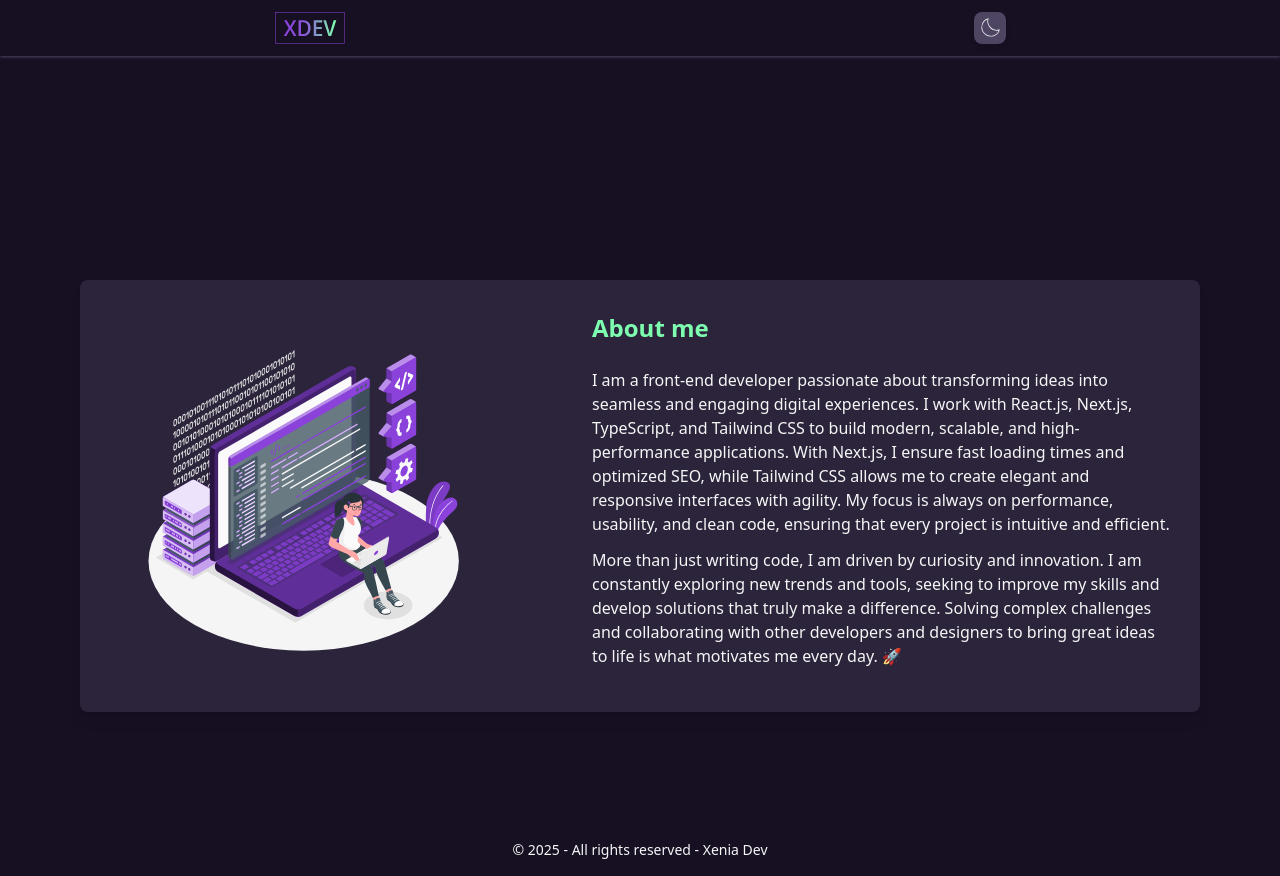
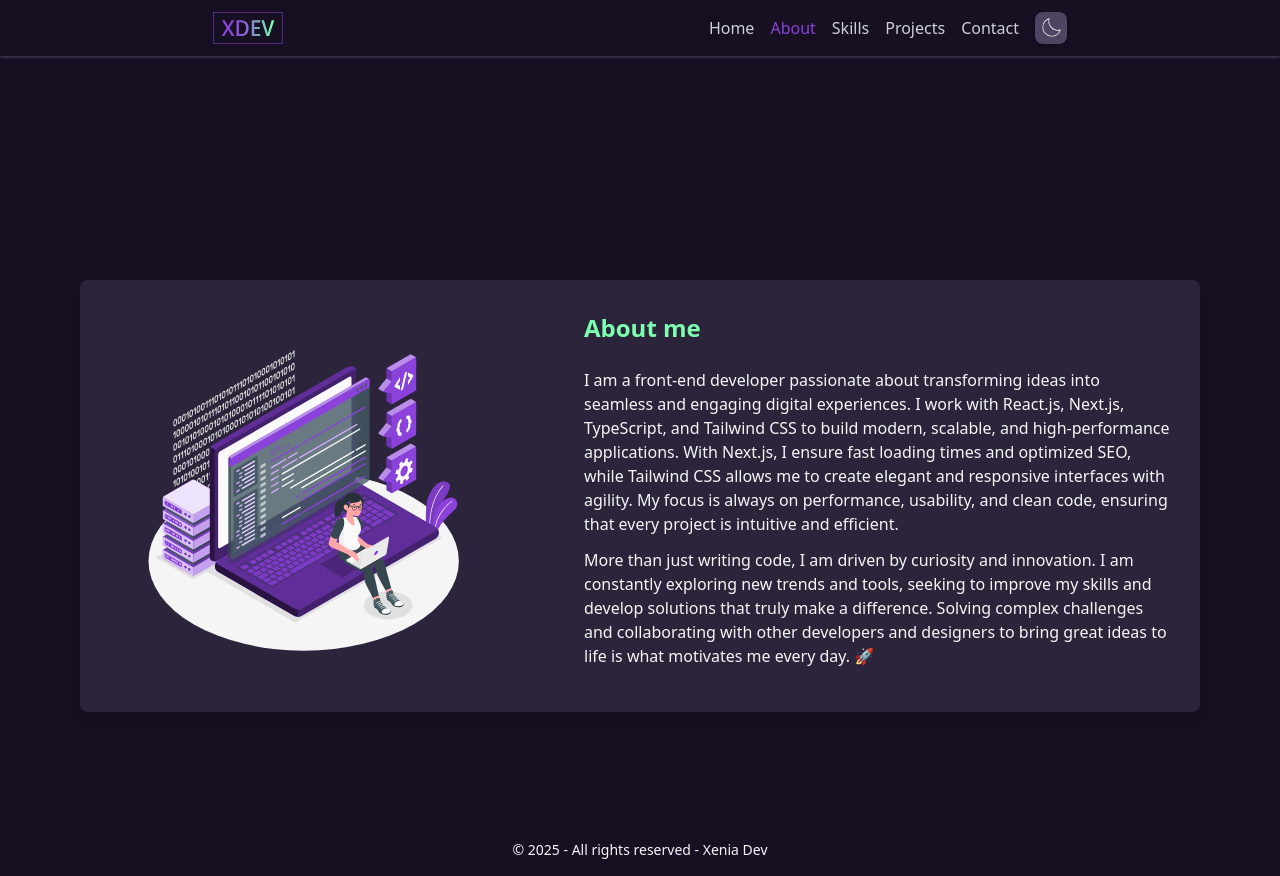
Before and after one commit to xeniaalex3/portfolio_xenia, a Next.js app: page /about in a window 1280 px wide. Built offline with nearby package versions, Linux system fonts and the light colour scheme.

Commit message:
⚡️ improve navbar and links of header component

```diff
--- a/src/@types/menuLinks.ts
+++ b/src/@types/menuLinks.ts
@@ -4,6 +4,5 @@ export interface MenuLinksProps {
   id: string;
   focus: boolean;
   pathname: string;
-  isOpen?: boolean,
   onClose?: () => void;
 }
--- a/src/components/About/About.tsx
+++ b/src/components/About/About.tsx
@@ -3,7 +3,7 @@ import Image from 'next/image'
 function About() {
   return (
     <section
-      className="2xl:w-[83rem] xl:w-[70rem] lg:w-[55rem] xl:h-[27rem] lg:h-[27rem] md:w-[39rem] md:h-[63rem] sm:w-[23rem] xs:w-[23rem] sm:h-[63rem] xs:h-[46rem] bg-[var(--surface-primary)] mx-auto md:mt-[13rem] xs:mt-[10rem] mb-[7rem] flex items-center lg:justify-between md:justify-evenly shadow-lg rounded-lg md:flex-col-reverse lg:flex-row xl:flex-row sm:flex-col-reverse xs:flex-col-reverse"
+      className="2xl:w-[83rem] xl:w-[70rem] lg:w-[55rem] xl:h-[27rem] lg:h-[27rem] md:w-[39rem] md:h-[63rem] sm:w-[23rem] xs:w-[23rem] sm:h-[63rem] xs:h-[48rem] bg-[var(--surface-primary)] mx-auto md:mt-[13rem] xs:mt-[10rem] mb-[7rem] flex items-center lg:justify-between md:justify-evenly shadow-lg rounded-lg md:flex-col-reverse lg:flex-row xl:flex-row sm:flex-col-reverse xs:flex-col-reverse"
       id="about"
     >
       <div className="flex justify-center w-2/5 md:mb-0 xs:mb-4 md:mt-0 xs:mt-2">
@@ -14,7 +14,7 @@ function About() {
           height={330}
         />
       </div>
-      <div className="lg:w-[55%] md:w-[76%] flex flex-col justify-center md:pr-7.5 md:py-8 xs:px-2">
+      <div className="lg:w-[55%] md:w-[76%] flex flex-col justify-center md:pr-7.5 md:py-8  md:px-0 xs:px-5">
         <h2 className="text-[var(--secondary-color)] font-semibold text-2xl mb-6">
           About me
         </h2>
--- a/src/components/Header/Header.tsx
+++ b/src/components/Header/Header.tsx
@@ -13,7 +13,7 @@ function Header() {
   const pathname = usePathname()
 
   return (
-    <header className="flex flex-row md:justify-around sm:justify-between items-center h-[3.5rem] mb-4 overflow-hidden border-b border-transparent shadow-[var(--shadow-custom)]">
+    <header className="flex flex-row md:justify-around xs:justify-between  md:px-0 xs:px-6 items-center h-[3.5rem] mb-4 overflow-hidden border-b border-transparent shadow-[var(--shadow-custom)]">
       <Link href="/">
         <Image
           src={logo}
@@ -24,8 +24,10 @@ function Header() {
         />
       </Link>
 
-      <MenuMobile className="sm:block xs:block" />
-      <nav className="2xl:flex xl:flex lg:flex md:flex flex-row justify-end items-center gap-4 sm:hidden xs:hidden">
+
+      <div className="flex flex-row justify-end items-center gap-4">
+      <MenuMobile className="sm:flex xs:flex md:hidden" />
+        <nav className="flex flex-row justify-end items-center gap-4 md:flex xs:hidden">
           {menuItems.map(item => (
             <MenuLinks
               key={item.name}
@@ -36,9 +38,9 @@ function Header() {
               focus={isFocusPage(pathname, item.id)}
             />
           ))}
-
+        </nav>
         <ModeToggle />
-      </nav>
+      </div>
     </header>
   )
 }
--- a/src/components/Header/MenuLinks/MenuLinks.tsx
+++ b/src/components/Header/MenuLinks/MenuLinks.tsx
@@ -1,15 +1,23 @@
 import Link from 'next/link'
 import { MenuLinksProps } from '@/@types/menuLinks'
 
-function MenuLinks({ path, name, pathname, id, focus, isOpen, onClose }: MenuLinksProps) {
-  const newFocus = !!(pathname?.split("/")?.[1] === id);
+function MenuLinks({ path, name, pathname, id, focus, onClose }: MenuLinksProps) {
+  const newFocus = !!(pathname?.split('/')?.[1] === id)
   return (
-    <div className="flex flex-row">
+    <div className="flex flex-row xs:gap-2">
       <Link href={path} onClick={onClose}>
-        <li className={`flex hover:text-[var(--primary-color)] text-[var(--text-secondary)] ${focus || newFocus ? "text-[var(--primary-color)]" : ""}`}>
-          <p className={`transition duration-300 ease-in-out text-base font-medium ${focus || newFocus ? "text-[var(--primary-color)]" : ""} ${
-              isOpen ? "block" : "hidden"
-            } `}>{name}</p>
+        <li
+          className={`flex hover:text-[var(--primary-color)] text-[var(--text-secondary)] ${
+            focus || newFocus ? 'text-[var(--primary-color)]' : ''
+          }`}
+        >
+          <p
+            className={`transition duration-300 ease-in-out md:text-base md:font-medium xs:text-font-semibold ${
+              focus || newFocus ? 'text-[var(--primary-color)]' : ''
+            }`}
+          >
+            {name}
+          </p>
         </li>
       </Link>
     </div>
--- a/src/components/Header/MenuMobile/MenuMobile.tsx
+++ b/src/components/Header/MenuMobile/MenuMobile.tsx
@@ -19,23 +19,23 @@ function MenuMobile({ className }: MenuMobileProps) {
   const handleClose = () => setOpen(false)
 
   return (
-    <div className={`flex mt-2 md:hidden ${className}`}>
+    <div className={`flex flex-row justify-center items-center ${className}`}>
       <div
-        className="text-[var(--color-text)] cursor-pointer"
+        className="text-[var(--text-primary)] cursor-pointer"
         onClick={() => setOpen(!open)}
       >
-        <AiOutlineMenu className="text-base" />
+        <AiOutlineMenu className="w-[1.8rem] h-[1.8rem]" />
       </div>
       {open && (
-        <header className="fixed top-0 left-0 w-screen h-screen bg-slate-50 flex flex-col pl-16 z-[10000]">
+        <header className="fixed top-0 left-0 w-full h-full bg-[var(--surface-tertiary)] flex flex-col pl-7 z-[10000]">
           <span
-            onClick={() => setOpen(false)}
-            className="absolute top-6 right-24 flex justify-end"
+            onClick={handleClose}
+            className="absolute top-2 right-6 flex justify-end"
           >
-            <IoCloseOutline className="w-[3rem] h-[3rem] text-[var(--color-text)]" />
+            <IoCloseOutline className="w-[2rem] h-[2rem] text-[var(--text-primary)]" />
           </span>
 
-          <nav className="flex flex-col justify-center items-start mt-32">
+          <nav className="flex flex-col justify-center items-start mt-16">
             <ul>
               {menuItems.map(item => (
                 <MenuLinks
@@ -43,7 +43,6 @@ function MenuMobile({ className }: MenuMobileProps) {
                   path={item.path}
                   name={item.name}
                   focus={isFocusPage(pathname, item.id)}
-                  isOpen={open}
                   pathname={pathname}
                   id={item.id}
                   onClose={handleClose}
```
Lines whose indentation alone changed are shown as unchanged.
